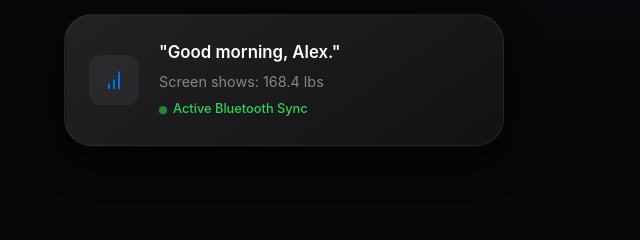
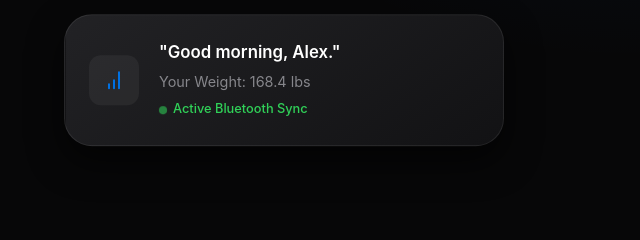
Before and after one commit to dpkiitb-spec/stepscale, a plain HTML site: page index.html in a window 1280 px wide. Shown: the part 503-743 px from the top of the page, 0-640 px from the left. Drawn offline with Linux system fonts and the light colour scheme.

Commit message:
Update index.html

```diff
--- a/index.html
+++ b/index.html
@@ -426,7 +426,7 @@
                 </div>
                 <div class="preview-text">
                     <h4>"Good morning, Alex."</h4>
-                    <p>Screen shows: 168.4 lbs</p>
+                    <p>Your Weight: 168.4 lbs</p>
                     <div class="preview-status">
                         <span class="pulse-dot"></span> Active Bluetooth Sync
                     </div>
```
